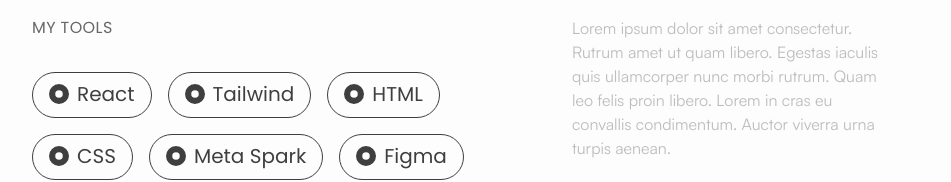
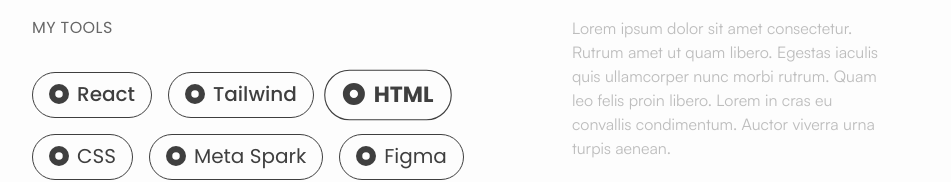
Before and after one commit to mackaykillian/portfolio, a React (Create React App) app: page / in a window 1280 px wide. Shown: the part 1278-1460 px from the top of the page, without its empty margins (288-1239 px from the left). Built offline with nearby package versions, Linux system fonts and the light colour scheme.

Commit message:
converted skill items to a map format (eliminate redundant code)

```diff
--- a/src/views/SummarySection.jsx
+++ b/src/views/SummarySection.jsx
@@ -15,14 +15,15 @@
   const xxlScreen = useMediaQuery({ minWidth: 1536 });
 
   const container = useRef();
-  const items = document.querySelectorAll('.item')
+  const skillList = ["React", "Tailwind", "HTML", "CSS", "Meta Spark", "Figma"]
 
   useGSAP(() => {
     let ptl = gsap.timeline({ repeat: -1 });
+    const items = document.querySelectorAll('.item')
     items.forEach((item) => {
       let tl = gsap.timeline();
       tl.to(item, {
-        scale: 1.15,
+        scale: 1.1,
         fontWeight: "700",
         duration: 0.2,
         ease: "sine.in",
@@ -67,48 +68,14 @@
             My Tools
           </div>
           <div className="flex flex-row flex-wrap">
-            <div className="mb-4 mr-4 item text-neutral-800 dark:text-neutral-100 rounded-full transition ease-in">
+            {skillList.map((skill, index) => <div key={index} className="mb-4 mr-4 item text-neutral-800 dark:text-neutral-100 rounded-full transition ease-in">
               <SkillItem
                 size={lgScreen ? "lg" : "sm"}
-                label="React"
+                label={skill}
                 logo="react"
               />
-            </div>
-            <div className="mb-4 mr-4 item text-neutral-800 dark:text-neutral-100 rounded-full transition ease-in  duration-75">
-              <SkillItem
-                size={lgScreen ? "lg" : "sm"}
-                label="Tailwind"
-                logo="react"
-              />
-            </div>
-            <div className="mb-4 mr-4 item text-neutral-800 dark:text-neutral-100 rounded-full transition ease-in">
-              <SkillItem
-                size={lgScreen ? "lg" : "sm"}
-                label="HTML"
-                logo="react"
-              />
-            </div>
-            <div className="mb-4 mr-4 item text-neutral-800 dark:text-neutral-100 rounded-full transition ease-in">
-              <SkillItem
-                size={lgScreen ? "lg" : "sm"}
-                label="CSS"
-                logo="react"
-              />
-            </div>
-            <div className="mb-4 mr-4 item text-neutral-800 dark:text-neutral-100 rounded-full transition ease-in duration-75">
-              <SkillItem
-                size={lgScreen ? "lg" : "sm"}
-                label="Meta Spark"
-                logo="react"
-              />
-            </div>
-            <div className="mb-4 mr-4 item text-neutral-800 dark:text-neutral-100 rounded-full transition ease-in">
-              <SkillItem
-                size={lgScreen ? "lg" : "sm"}
-                label="Figma"
-                logo="react"
-              />
-            </div>
+            </div>)}
+
           </div>
         </div>
         <div className="font-display text-neutral-500 md:w-1/3 dark:text-neutral-500">
```
